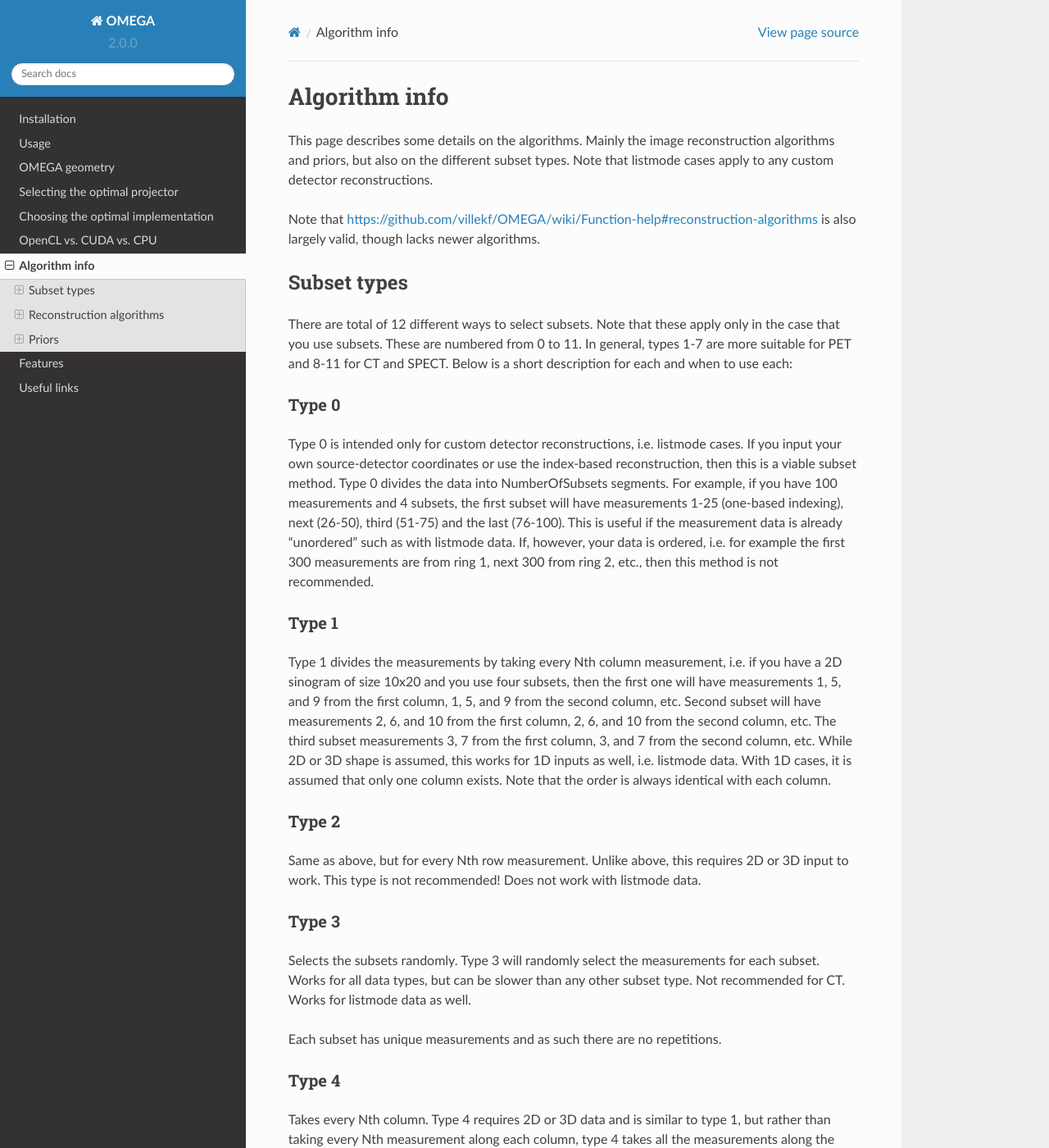
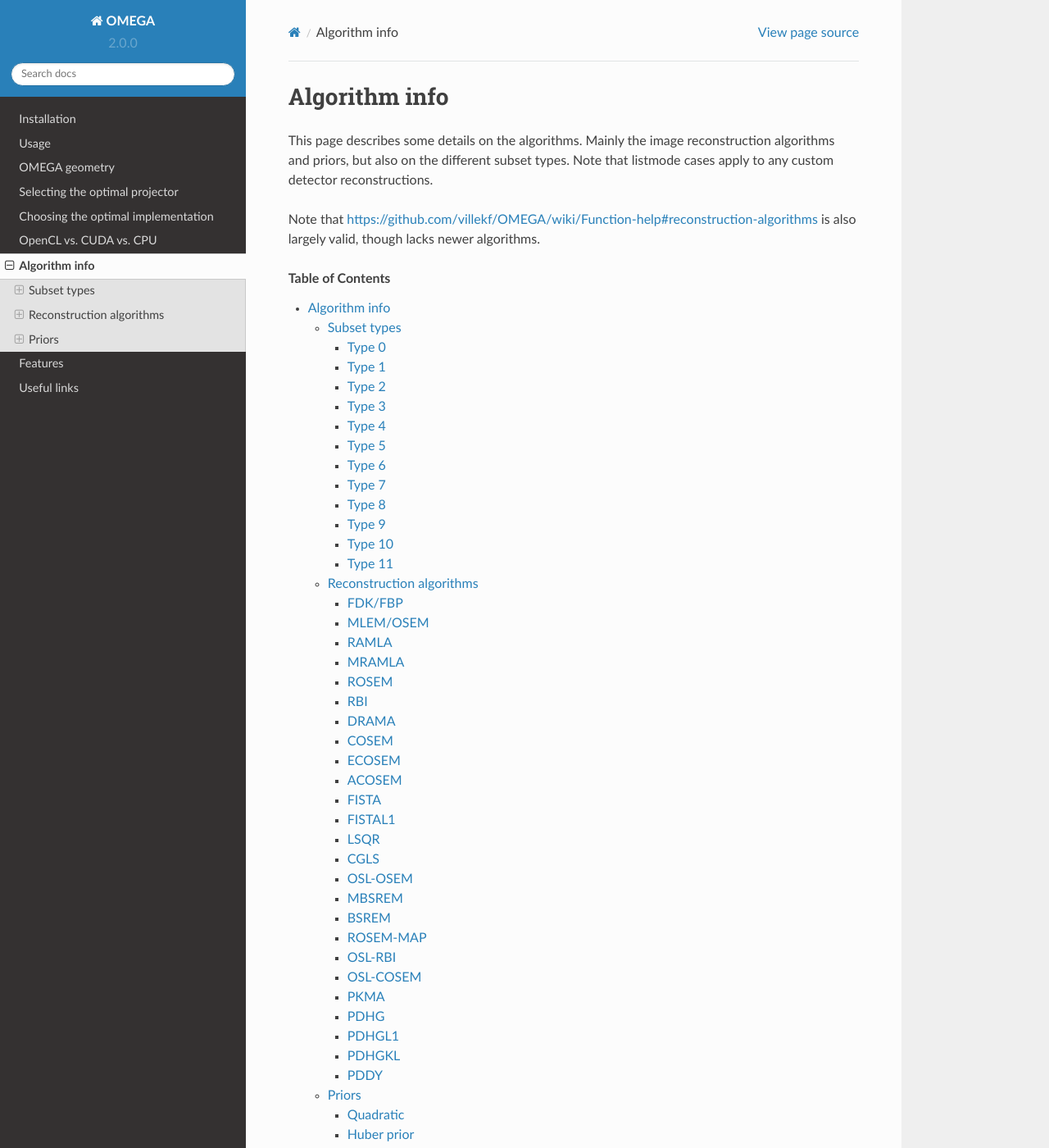
Before and after one commit to villekf/OMEGA-doc, a Sphinx documentation site: the page built from docs/source/algorithms.rst, in a window 1280 px wide and 1400 px high. Shown: the whole window at 82% size. Built offline with Sphinx 7.4.7 and the Read the Docs theme 2.0.0, drawn with Linux system fonts in a browser that asks for light colours; some of the changed text lies outside the part shown.

Commit message:
Update algorithms.rst

```diff
--- a/docs/source/algorithms.rst
+++ b/docs/source/algorithms.rst
@@ -4,6 +4,8 @@ Algorithm info
 This page describes some details on the algorithms. Mainly the image reconstruction algorithms and priors, but also on the different subset types. Note that listmode cases apply to any custom detector reconstructions.
 
 Note that https://github.com/villekf/OMEGA/wiki/Function-help#reconstruction-algorithms is also largely valid, though lacks newer algorithms.
+
+.. contents:: Table of Contents
 
 Subset types
 ------------
@@ -401,11 +403,11 @@ Using asymmetric parallel level sets requires the use of anatomic prior. Without
 
 Regularization parameters for all MAP-methods can be adjusted.
 
-`options.eta` is a scaling parameter in regularized norm (see variable η in the reference).
+``options.eta`` is a scaling parameter in regularized norm (see variable η in the reference).
 
-`options.APLSsmoothing` is a "smoothing" parameter that also prevents zero in square root (it is summed to the square root values). Has the same function as the TVsmoothing parameter (see eq. 9 in the reference).
+``options.APLSsmoothing`` is a "smoothing" parameter that also prevents zero in square root (it is summed to the square root values). Has the same function as the TVsmoothing parameter (see eq. 9 in the reference).
 
-`options.APLS_reference_image` is the reference image itself OR name of the file containing the anatomical reference images (image size needs to be the same as the reconstructed images). The reference images need to be the only variable in the file.
+``options.APLS_reference_image`` is the reference image itself OR name of the file containing the anatomical reference images (image size needs to be the same as the reconstructed images). The reference images need to be the only variable in the file.
 
 Hyperbolic prior
 ^^^^^^^^^^^^^^^^
@@ -414,7 +416,7 @@ Based on: https://doi.org/10.1109/83.551699 and https://doi.org/10.1088/0031-915
 
 Modified hyperbolic prior, previously exclusively used as TV type 3. Unlike TV type 3, doesn't support anatomic weighting.
 
-`options.hyperbolicDelta` can be used to adjust the edge emphasing strength.
+``options.hyperbolicDelta`` can be used to adjust the edge emphasing strength.
 
 TGV
 ^^^
```
Also changed, not shown: other parts of docs/source/algorithms.rst (+12 -12 lines).
